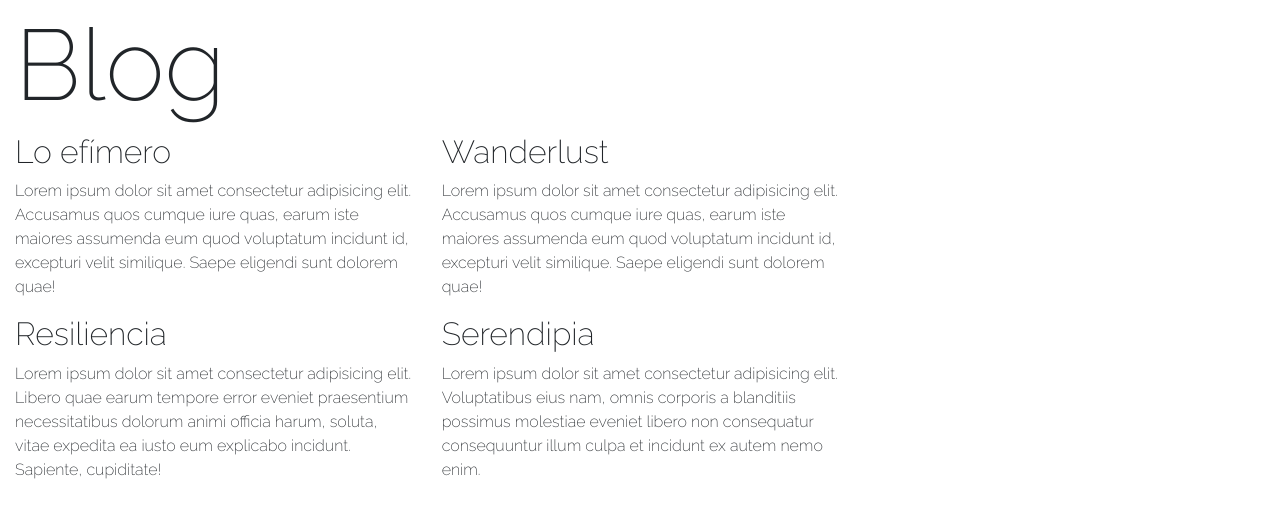
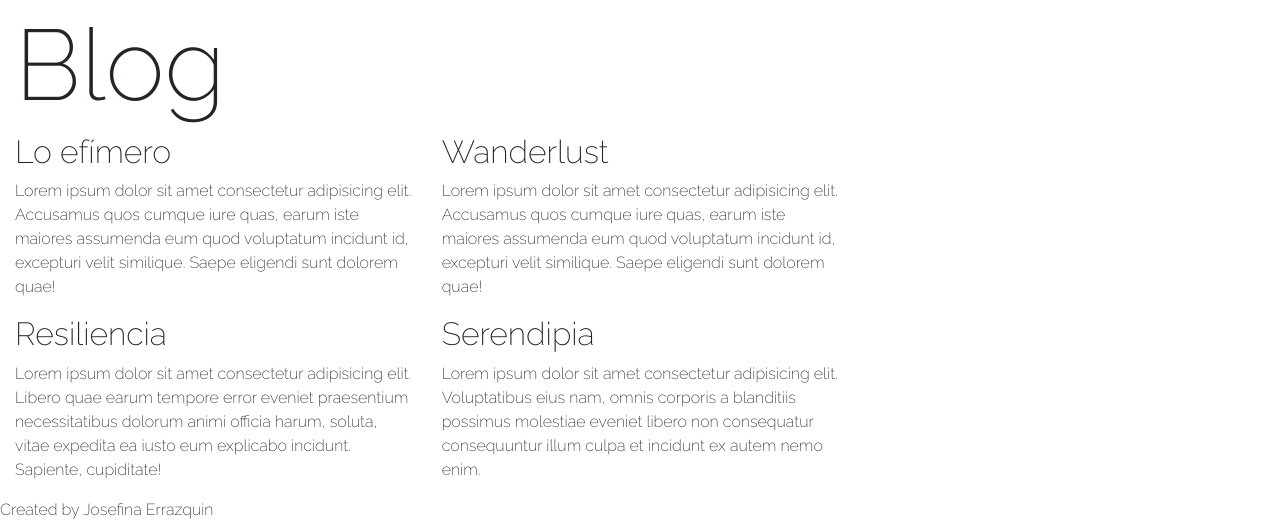
Before and after one commit to joserrazquin/josefina, a website: page pages/blog.html in a window 1280 px wide. Shown: the part 321-843 px from the top of the page. Before the commit the page ends 819 px from the top, so only its background shows below. Drawn offline with nearby package versions, Linux system fonts and the light colour scheme.

Commit message:
agregue footer a las paginas que faltaba

```diff
--- a/pages/blog.html
+++ b/pages/blog.html
@@ -100,6 +100,9 @@
 
 
     </main>
+    <footer>
+        Created by Josefina Errazquin
+    </footer>
      <script src="https://code.jquery.com/jquery-3.5.1.slim.min.js" integrity="sha384-DfXdz2htPH0lsSSs5nCTpuj/zy4C+OGpamoFVy38MVBnE+IbbVYUew+OrCXaRkfj" crossorigin="anonymous"></script>
     <script src="https://cdn.jsdelivr.net/npm/bootstrap@4.6.0/dist/js/bootstrap.bundle.min.js" integrity="sha384-Piv4xVNRyMGpqkS2by6br4gNJ7DXjqk09RmUpJ8jgGtD7zP9yug3goQfGII0yAns" crossorigin="anonymous"></script>
 </body>
```
Also changed, not shown: pages/about.html (+3 -0 lines), pages/contact.html (+3 -0 lines), pages/work.html (+1 -1 lines).
